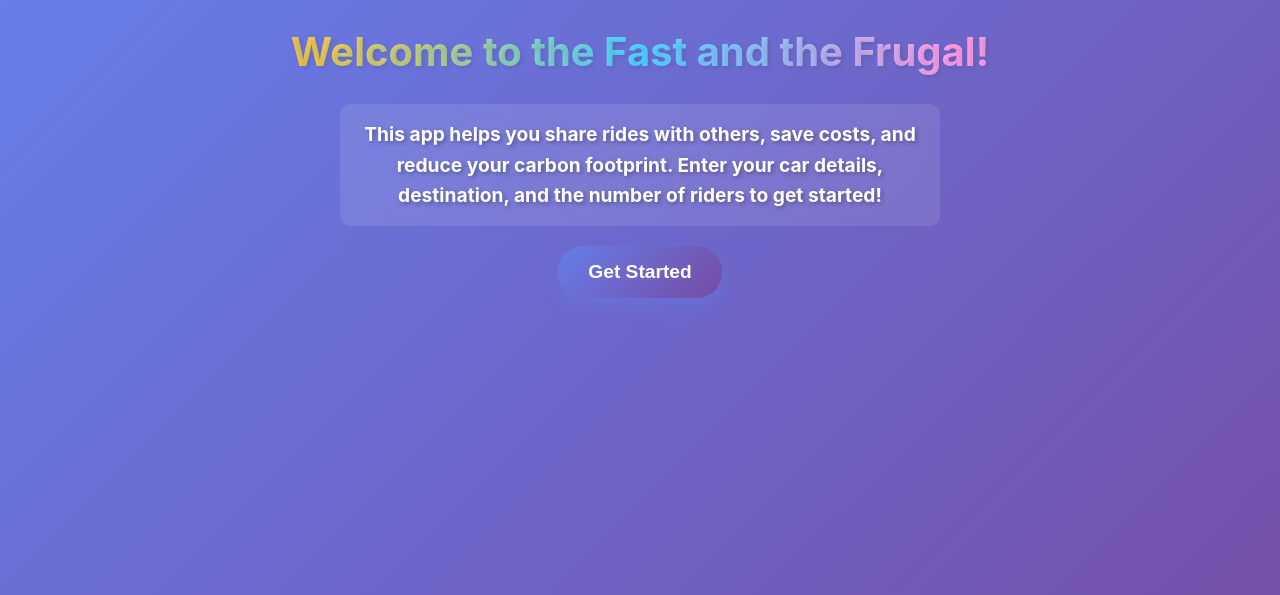
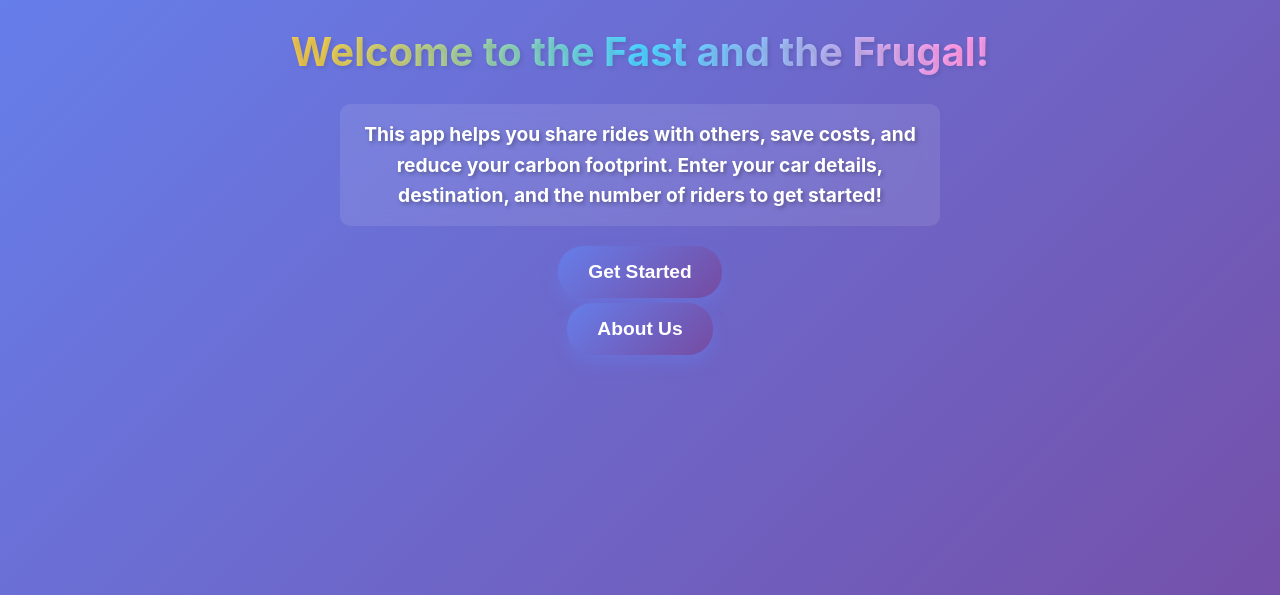
Before and after one commit to DaveE30/Carpool-Project, a Flask app: page / in a window 1280 px wide. Shown: the top 595 px of the page. Run offline with Flask 3, Linux system fonts and the light colour scheme.

Commit message:
fixed index file to reroute to about us

```diff
--- a/templates/index.html
+++ b/templates/index.html
@@ -16,5 +16,6 @@
         </strong>
     </p>
     <button onclick="window.location.href='/car-choice'">Get Started</button>
+    <button onclick="window.location.href='/about'">About Us</button>
 </body>
 </html>
```
